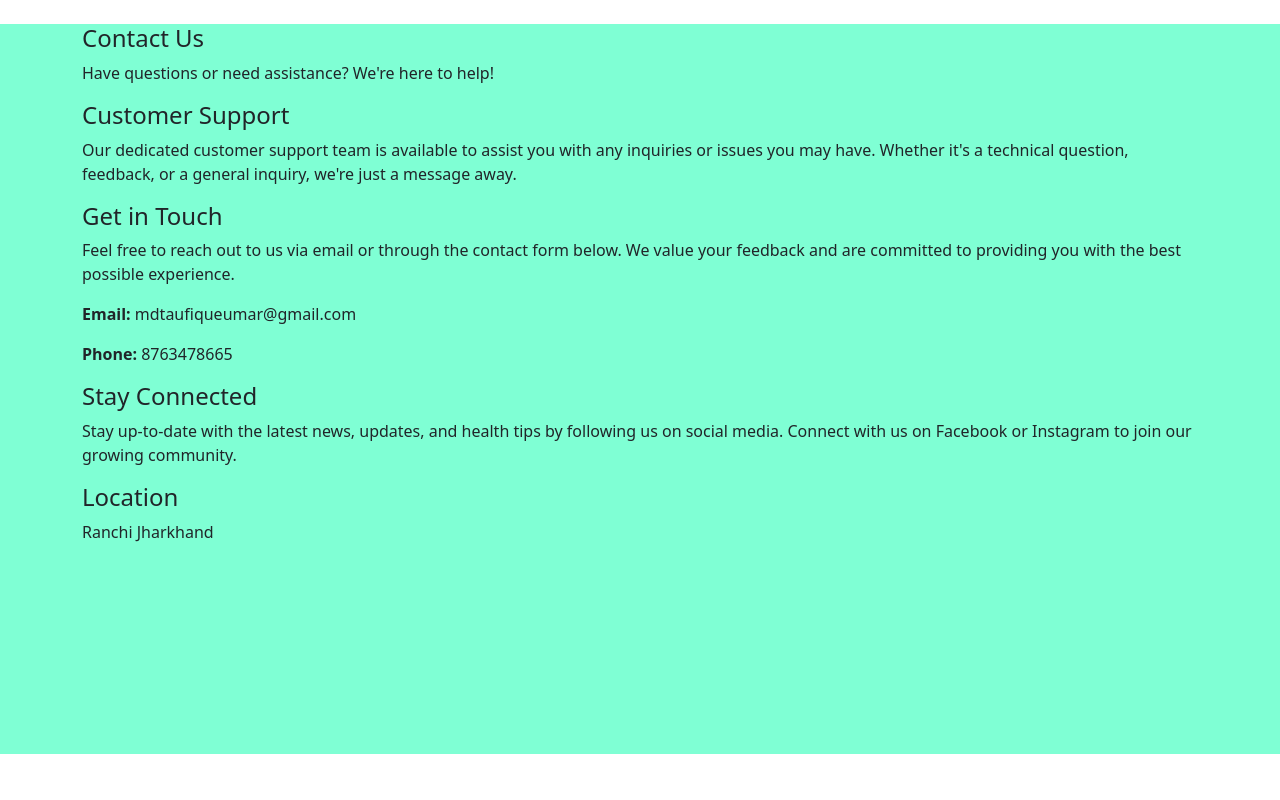
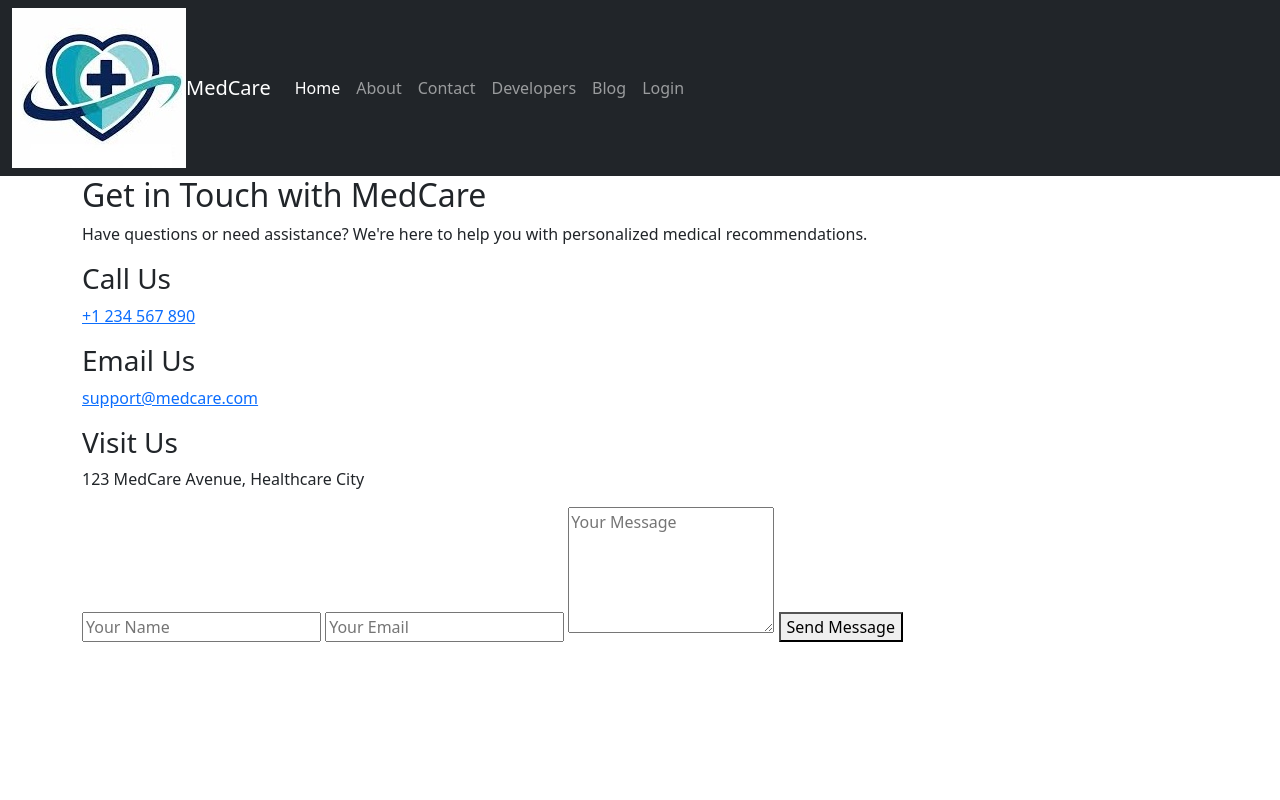
Before and after one commit to Riya-Thakur-923/MedCare1, a Flask app: page /contact in a window 1280 px wide. Run offline with Flask 3, Linux system fonts and the light colour scheme; parts of the project's set-up code (start-up, migrations or seed data) failed here and were passed over.

Commit message:
Update contact.html

```diff
--- a/templates/contact.html
+++ b/templates/contact.html
@@ -1,44 +1,94 @@
-
-<!doctype html>
+<!DOCTYPE html>
 <html lang="en">
 <head>
-    <meta charset="utf-8">
-    <meta name="viewport" content="width=device-width, initial-scale=1">
-    <title>Bootstrap demo</title>
-    <link href="https://cdn.jsdelivr.net/npm/bootstrap@5.3.1/dist/css/bootstrap.min.css" rel="stylesheet" integrity="sha384-4bw+/aepP/YC94hEpVNVgiZdgIC5+VKNBQNGCHeKRQN+PtmoHDEXuppvnDJzQIu9" crossorigin="anonymous">
+    <meta charset="UTF-8">
+    <meta name="viewport" content="width=device-width, initial-scale=1.0">
+    <title>Document</title>
+    <link rel="stylesheet" href="style5.css">
+    <link href="https://cdn.jsdelivr.net/npm/bootstrap@5.3.1/dist/css/bootstrap.min.css" rel="stylesheet"
+        integrity="sha384-4bw+/aepP/YC94hEpVNVgiZdgIC5+VKNBQNGCHeKRQN+PtmoHDEXuppvnDJzQIu9" crossorigin="anonymous">
 </head>
 <body>
-    <div style="background-color: aquamarine;height:730px;  background-image: cover;">
-    <div class="container my-4 mt-4" >
 
-<h4>      Contact Us
-</h4>
-<p>Have questions or need assistance? We're here to help!
-</p>
-<h4>Customer Support
-</h4>
-<p>Our dedicated customer support team is available to assist you with any inquiries or issues you may have. Whether it's a technical question, feedback, or a general inquiry, we're just a message away.
-</p>
-<h4>Get in Touch
-</h4>
-<p>Feel free to reach out to us via email or through the contact form below. We value your feedback and are committed to providing you with the best possible experience.
-</p>
-<p><b>Email:</b> mdtaufiqueumar@gmail.com</p>
-<p><b>Phone:</b>
-8763478665</p>
+  <nav class="navbar navbar-expand-lg navbar-dark bg-dark">
+    <header class="container-fluid" style="position:relative; ">
+        <!-- Logo at the top-left corner -->
+        <div id="logo1">
+            <img id="medcarelogo" src="logo1.jpeg" alt="image not found">
+        </div>
+
+        <a class="navbar-brand" href="#">MedCare</a>
+
+        <button class="navbar-toggler" type="button" data-bs-toggle="collapse"
+            data-bs-target="#navbarSupportedContent" aria-controls="navbarSupportedContent"
+            aria-expanded="false" aria-label="Toggle navigation">
+
+            <span class="navbar-toggler-icon"></span>
+
+        </button>
+
+        <div class="collapse navbar-collapse" id="navbarSupportedContent">
+            <ul class="navbar-nav me-auto mb-2 mb-lg-0">
+                <li class="nav-item">
+                    <a class="nav-link active" aria-current="page" href="#">Home</a>
+                </li>
+
+                <li class="nav-item">
+                    <a class="nav-link" href="about.html">About</a>
+
+                </li>
+
+                <li class="nav-item">
+                    <a class="nav-link" href="contact.html">Contact</a>
+                </li>
+
+                <li class="nav-item">
+                    <a class="nav-link" href="developer.html">Developers</a>
+                </li>
+
+                <li class="nav-item">
+                    <a class="nav-link" href="blog.html">Blog</a>
+                </li>
+
+                <li class="nav-item">
+                    <a class="nav-link" href="login.html">Login</a>
+                </li>
+
+            </ul>
 
 
-<h4>Stay Connected</h4>
-<p>Stay up-to-date with the latest news, updates, and health tips by following us on social media. Connect with us on Facebook or Instagram to join our growing community.
-</p>
-<h4>Location
-</h4>
-<p>Ranchi Jharkhand </p>
+        </div>
+    </header>
+</nav>
 
 
 
+
+    <section id="contact" class="contact-section">
+        <div class="container">
+          <h2 class="section-title">Get in Touch with MedCare</h2>
+          <p class="section-description">Have questions or need assistance? We're here to help you with personalized medical recommendations.</p>
+          <div class="contact-options">
+            <div class="contact-card">
+              <h3>Call Us</h3>
+              <p><a href="tel:+1234567890">+1 234 567 890</a></p>
             </div>
-    <script src="https://cdn.jsdelivr.net/npm/bootstrap@5.3.1/dist/js/bootstrap.bundle.min.js" integrity="sha384-HwwvtgBNo3bZJJLYd8oVXjrBZt8cqVSpeBNS5n7C8IVInixGAoxmnlMuBnhbgrkm" crossorigin="anonymous"></script>
+            <div class="contact-card">
+              <h3>Email Us</h3>
+              <p><a href="mailto:support@medcare.com">support@medcare.com</a></p>
             </div>
+            <div class="contact-card">
+              <h3>Visit Us</h3>
+              <p>123 MedCare Avenue, Healthcare City</p>
+            </div>
+          </div>
+          <form class="contact-form" action="/submit-contact-form" method="POST">
+            <input type="text" name="name" placeholder="Your Name" required>
+            <input type="email" name="email" placeholder="Your Email" required>
+            <textarea name="message" placeholder="Your Message" rows="5" required></textarea>
+            <button type="submit">Send Message</button>
+          </form>
+        </div>
+      </section>
 </body>
 </html>
```
Lines whose indentation alone changed are shown as unchanged.
